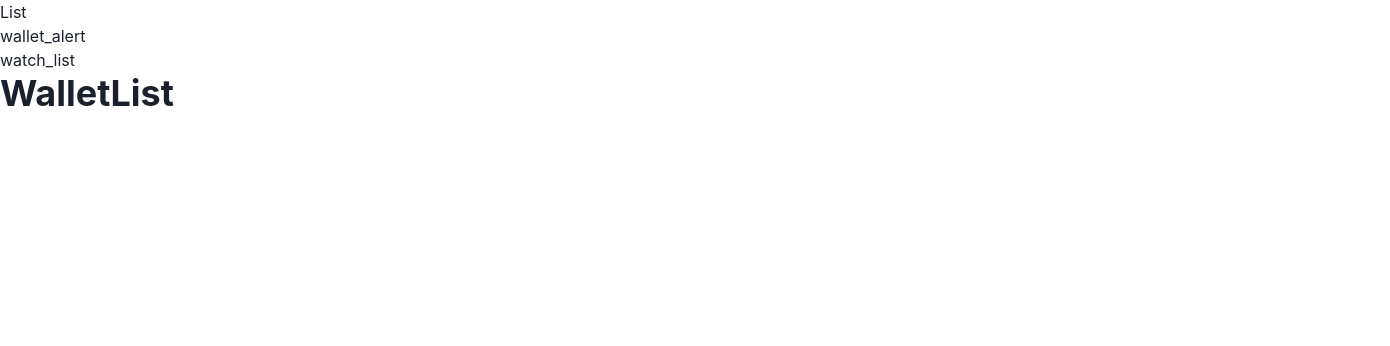
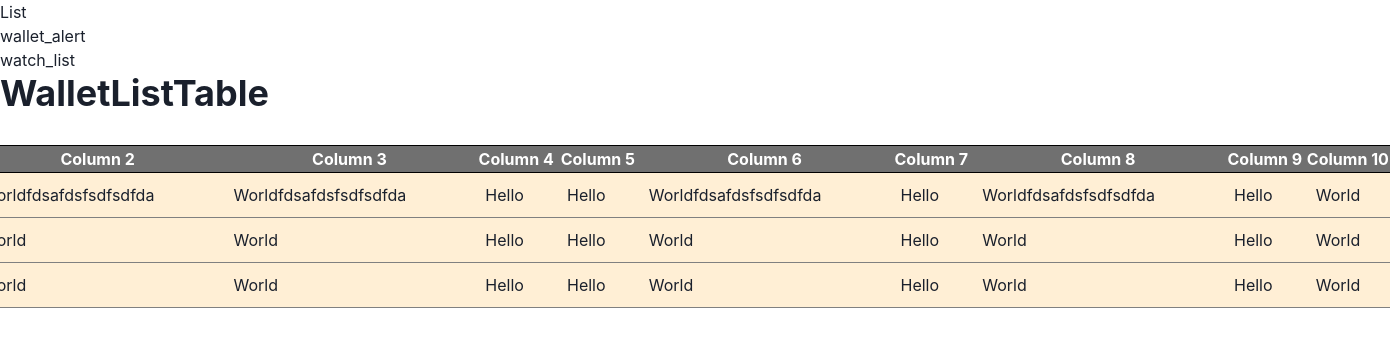
Before and after one commit to kira-0521/learning, a React (Vite) app in the folder discord-lib/frontend/: page / in a window 1280 px wide. Shown: the top 346 px of the page, 1390 px wide, since content can reach past the window. Built offline with nearby package versions, Linux system fonts and the light colour scheme.

Commit message:
[ add ] table作成

```diff
--- a/discord-lib/frontend/package.json
+++ b/discord-lib/frontend/package.json
@@ -14,11 +14,13 @@
     "framer-motion": "^6",
     "react": "^18.0.0",
     "react-dom": "^18.0.0",
-    "react-router-dom": "6"
+    "react-router-dom": "6",
+    "react-table": "^7.7.0"
   },
   "devDependencies": {
     "@types/react": "^18.0.0",
     "@types/react-dom": "^18.0.0",
+    "@types/react-table": "^7.7.10",
     "@vitejs/plugin-react": "^1.3.0",
     "react-icons": "^4.3.1",
     "typescript": "^4.6.3",
--- /dev/null
+++ b/discord-lib/frontend/src/components/organisms/Layouts/WalletListTable.tsx
@@ -0,0 +1,175 @@
+import { useMemo, FC, CSSProperties } from 'react'
+import { useTable, Column, HeaderGroup, Row, Cell } from 'react-table'
+
+const tableStyle: CSSProperties = {
+  minWidth: '1500px',
+}
+
+const tableHeaderStyle: CSSProperties = {
+  border: '1px solid black',
+  borderLeft: 'none',
+  borderRight: 'none',
+  backgroundColor: '#707070',
+  color: '#fff',
+}
+
+const tableBodyStyle: CSSProperties = {
+  borderBottom: 'solid 1px gray',
+  background: 'papayawhip',
+}
+
+const tableCellStyle: CSSProperties = {
+  padding: '10px',
+}
+
+interface Data {
+  col1: string
+  col2: string
+  col3: string
+  col4: string
+  col5: string
+  col6: string
+  col7: string
+  col8: string
+  col9: string
+  col10: string
+}
+
+export const WalletListTable: FC = () => {
+  const data = useMemo(
+    () => [
+      {
+        col1: 'Hello',
+        col2: 'Worldfdsafdsfsdfsdfda',
+        col3: 'Worldfdsafdsfsdfsdfda',
+        col4: 'Hello',
+        col5: 'Hello',
+        col6: 'Worldfdsafdsfsdfsdfda',
+        col7: 'Hello',
+        col8: 'Worldfdsafdsfsdfsdfda',
+        col9: 'Hello',
+        col10: 'World',
+      },
+      {
+        col1: 'Hello',
+        col2: 'World',
+        col3: 'World',
+        col4: 'Hello',
+        col5: 'Hello',
+        col6: 'World',
+        col7: 'Hello',
+        col8: 'World',
+        col9: 'Hello',
+        col10: 'World',
+      },
+      {
+        col1: 'Hello',
+        col2: 'World',
+        col3: 'World',
+        col4: 'Hello',
+        col5: 'Hello',
+        col6: 'World',
+        col7: 'Hello',
+        col8: 'World',
+        col9: 'Hello',
+        col10: 'World',
+      },
+    ],
+    []
+  )
+
+  const columns: Column<Data>[] = useMemo(
+    () => [
+      {
+        Header: 'Column 1',
+        accessor: 'col1', // accessor is the "key" in the data
+        width: '50px',
+      },
+      {
+        Header: 'Column 2',
+        accessor: 'col2',
+        width: '30px',
+      },
+      {
+        Header: 'Column 3',
+        accessor: 'col3', // accessor is the "key" in the data
+        width: '50px',
+      },
+      {
+        Header: 'Column 4',
+        accessor: 'col4',
+        width: '30px',
+      },
+      {
+        Header: 'Column 5',
+        accessor: 'col5', // accessor is the "key" in the data
+        width: '50px',
+      },
+      {
+        Header: 'Column 6',
+        accessor: 'col6',
+        width: '30px',
+      },
+      {
+        Header: 'Column 7',
+        accessor: 'col7', // accessor is the "key" in the data
+        width: '50px',
+      },
+      {
+        Header: 'Column 8',
+        accessor: 'col8',
+        width: '30px',
+      },
+      {
+        Header: 'Column 9',
+        accessor: 'col9', // accessor is the "key" in the data
+        width: '50px',
+      },
+      {
+        Header: 'Column 10',
+        accessor: 'col10',
+        width: '30px',
+      },
+    ],
+    []
+  )
+
+  const tableInstance = useTable({ columns, data })
+
+  const { getTableProps, getTableBodyProps, headerGroups, rows, prepareRow } =
+    tableInstance
+  return (
+    <table {...getTableProps({ style: tableStyle })}>
+      <thead>
+        {headerGroups.map((headerGroup: HeaderGroup<Data>) => (
+          // tr ===> TableCommonProps型の属性を展開
+          <tr {...headerGroup.getHeaderGroupProps({ style: tableHeaderStyle })}>
+            {headerGroup.headers.map((column: HeaderGroup<Data>) => (
+              // th ===> TableCommonProps型の属性を展開
+              <th {...column.getHeaderProps()} style={{ width: column.width }}>
+                {column.render('Header')}
+              </th>
+            ))}
+          </tr>
+        ))}
+      </thead>
+      <tbody {...getTableBodyProps()}>
+        {rows.map((row: Row<Data>) => {
+          // 表示する予定の行だけをレンダリングしてくれる
+          prepareRow(row)
+          return (
+            <tr {...row.getRowProps({ style: tableBodyStyle })}>
+              {row.cells.map((cell: Cell<Data>) => {
+                return (
+                  <td {...cell.getCellProps({ style: tableCellStyle })}>
+                    {cell.render('Cell')}
+                  </td>
+                )
+              })}
+            </tr>
+          )
+        })}
+      </tbody>
+    </table>
+  )
+}
--- a/discord-lib/frontend/src/components/pages/WalletList.tsx
+++ b/discord-lib/frontend/src/components/pages/WalletList.tsx
@@ -1,6 +1,14 @@
 import { FC } from 'react'
-import { Heading } from '@chakra-ui/react'
+import { Heading, Box, Flex } from '@chakra-ui/react'
+import { WalletListTable } from '../organisms/Layouts/WalletListTable'
 
 export const WalletList: FC = () => {
-  return <Heading>WalletList</Heading>
+  return (
+    <Box>
+      <Heading>WalletListTable</Heading>
+      <Flex justify='center' mt='30px'>
+        <WalletListTable />
+      </Flex>
+    </Box>
+  )
 }
```
